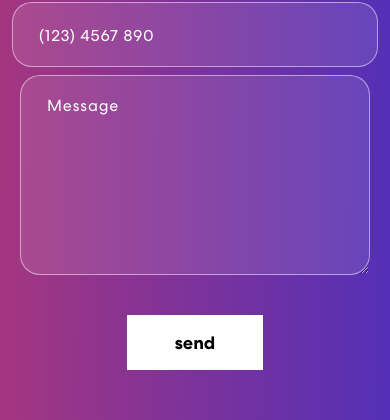
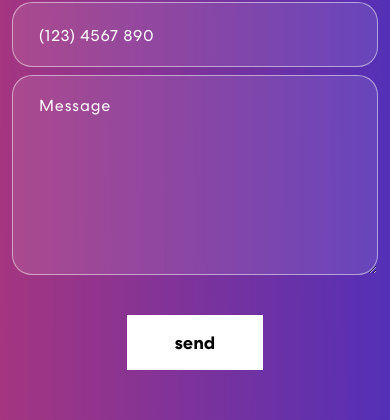
Before and after one commit to femmytedrey/Personal-Portfolio, a React (Create React App) app: page / in a window 390 px wide. Shown: the part 4503-4923 px from the top of the page. Built offline with nearby package versions, Linux system fonts and the light colour scheme.

Commit message:
styling for mobile

```diff
--- a/src/App.css
+++ b/src/App.css
@@ -588,9 +588,7 @@ border-right: 0.08em solid #666;
     width: 100% !important;
 }
 
-.project .nav.nav-pills .nav-link.active {
-  /* border: 1px solid rgba(255, 255, 255, 1); */
-}
+
 
 .nav-link#projects-tabs-tab-first {
   /* border: 1px solid rgba(255, 255, 255, 0.5); */
--- a/src/components/Contact.js
+++ b/src/components/Contact.js
@@ -117,7 +117,7 @@ export const Contact = () => {
                             <Col sm={6} className='px-1'>
                             <input name='telephone' id='tel' type='tel' value={formDetails.phone} placeholder='(123) 4567 890' onChange={(e) => onFormUpdate('phone', e.target.value)} />
                             </Col>
-                            <Col>
+                            <Col className='px-1'>
                                 <textarea name='message' rows='6' value={formDetails.message} placeholder='Message' onChange={(e) => onFormUpdate('message', e.target.value)} />
                                 {
                                     status.message &&
```
